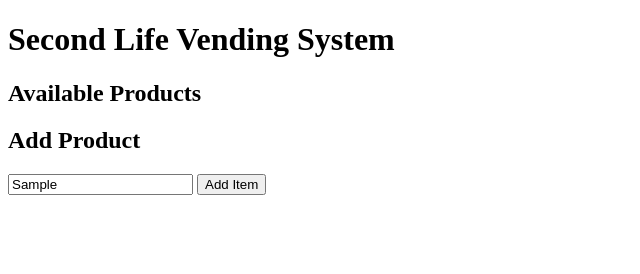
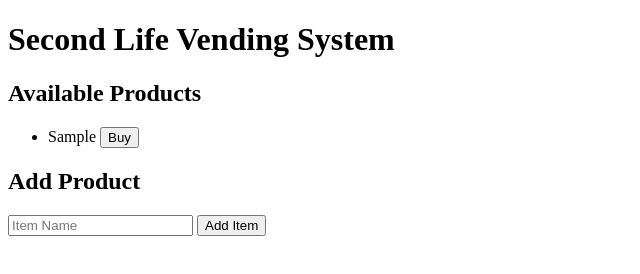
Before and after one commit to GuttaSims/KULTFlix, a plain HTML site: page index.html in a window 1280 px wide. Both pictures are taken after typing "Sample" into the empty fields and a click on the button "Add Item". Shown: the whole page, without its empty margins (0-640 px from the left). Drawn offline with Linux system fonts and the light colour scheme; no server answers.

Commit message:
Update index.html

```diff
--- a/index.html
+++ b/index.html
@@ -4,69 +4,45 @@
     <meta charset="UTF-8">
     <meta name="viewport" content="width=device-width, initial-scale=1.0">
     <title>Second Life Vending System</title>
-    <script src="https://www.gstatic.com/firebasejs/9.1.2/firebase-app.js"></script>
-    <script src="https://www.gstatic.com/firebasejs/9.1.2/firebase-database.js"></script>
-</head>
-<body>
-    <h1>Second Life Vending System</h1>
-    <h2>Available Products</h2>
-    <ul id="product-list"></ul>
-    <h2>Add Product</h2>
-    <input type="text" id="itemName" placeholder="Item Name">
-    <button id="addItem">Add Item</button>
 
-    <script>
+    <!-- Include Firebase SDKs -->
+    <script type="module">
         // Import the functions you need from the SDKs you need
-
-import { initializeApp } from "firebase/app";
-
-import { getAnalytics } from "firebase/analytics";
-
-// TODO: Add SDKs for Firebase products that you want to use
-
-// https://firebase.google.com/docs/web/setup#available-libraries
-
+        import { initializeApp } from "https://www.gstatic.com/firebasejs/9.1.2/firebase-app.js";
+        import { getAnalytics } from "https://www.gstatic.com/firebasejs/9.1.2/firebase-analytics.js";
+        import { getDatabase, ref, set, onValue } from "https://www.gstatic.com/firebasejs/9.1.2/firebase-database.js";
 
         // Your web app's Firebase configuration
-
-// For Firebase JS SDK v7.20.0 and later, measurementId is optional
-
         const firebaseConfig = {
-
             apiKey: "AIzaSyA9lsNt98AvBhCGaAVInw2Peyfy-9QuDyI",
-
             authDomain: "kultflix-925ec.firebaseapp.com",
-
             projectId: "kultflix-925ec",
-
             storageBucket: "kultflix-925ec.appspot.com",
-
             messagingSenderId: "568060719719",
-
             appId: "1:568060719719:web:2fab4ef989009e49955ac2",
-
             measurementId: "G-SMRSEJ8L3Y"
-
         };
 
+        // Initialize Firebase
+        const app = initializeApp(firebaseConfig);
+        const analytics = getAnalytics(app);
+        const database = getDatabase(app);
 
-// Initialize Firebase
-
-const app = initializeApp(firebaseConfig);
-
-const analytics = getAnalytics(app);
+        const products = [];
 
         // Function to display products
         function displayProducts() {
-            $('#product-list').empty();
+            const productList = document.getElementById('product-list');
+            productList.innerHTML = ''; // Clear existing products
             products.forEach((product, index) => {
-                $('#product-list').append(`<li>${product} <button onclick="purchase(${index})">Buy</button></li>`);
+                productList.innerHTML += `<li>${product} <button onclick="purchase(${index})">Buy</button></li>`;
             });
         }
 
         // Function to add product to Firebase
         function addProductToDatabase(itemName) {
-            database.ref('products/').push({ name: itemName });
+            const productRef = ref(database, 'products/' + new Date().getTime()); // Use timestamp as unique ID
+            set(productRef, { name: itemName });
         }
 
         // Function to simulate a purchase
@@ -86,8 +62,9 @@ const analytics = getAnalytics(app);
         };
 
         // Fetch products from Firebase
-        database.ref('products/').on('value', (snapshot) => {
-            products.length = 0; // Clear the existing products array
+        const productsRef = ref(database, 'products/');
+        onValue(productsRef, (snapshot) => {
+            products.length = 0; // Clear existing products array
             snapshot.forEach((childSnapshot) => {
                 const item = childSnapshot.val().name;
                 products.push(item);
@@ -95,5 +72,13 @@ const analytics = getAnalytics(app);
             displayProducts();
         });
     </script>
+</head>
+<body>
+    <h1>Second Life Vending System</h1>
+    <h2>Available Products</h2>
+    <ul id="product-list"></ul>
+    <h2>Add Product</h2>
+    <input type="text" id="itemName" placeholder="Item Name">
+    <button id="addItem">Add Item</button>
 </body>
 </html>
```
Lines whose indentation alone changed are shown as unchanged.
